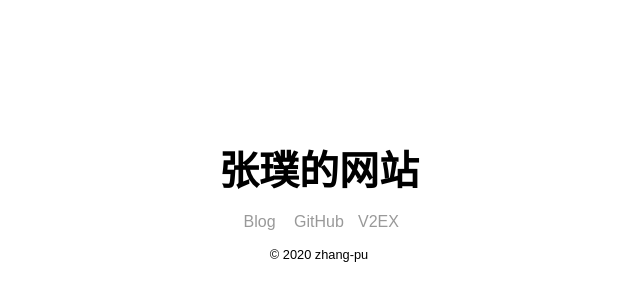
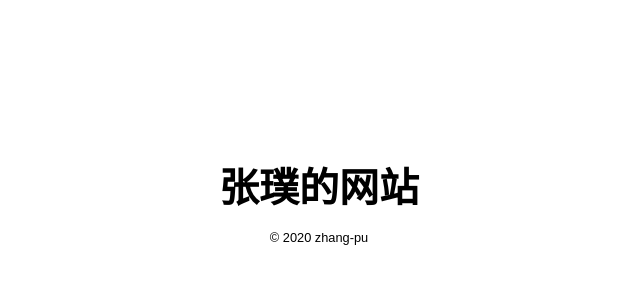
Before and after one commit to zhang-pu/zhang-pu.github.io, a plain HTML site: page index.html in a window 1280 px wide. Shown: the part 200-500 px from the top of the page, without its empty margins (321-961 px from the left). Drawn offline with Linux system fonts and the light colour scheme.

Commit message:
Site updated: 2020-08-23 21:00:32

```diff
--- a/index.html
+++ b/index.html
@@ -30,12 +30,6 @@
     <div class="subtitle"></div>
     <div class="sns">
 
-          <a href="/archives">Blog</a>
-
-          <a target="_blank" rel="noopener" href="https://github.com/chunqiuyiyu">GitHub</a>
-
-          <a target="_blank" rel="noopener" href="https://www.v2ex.com/member/chunqiuyiyu">V2EX</a>
-
     </div>
     <footer>
   &copy; 2020
```
